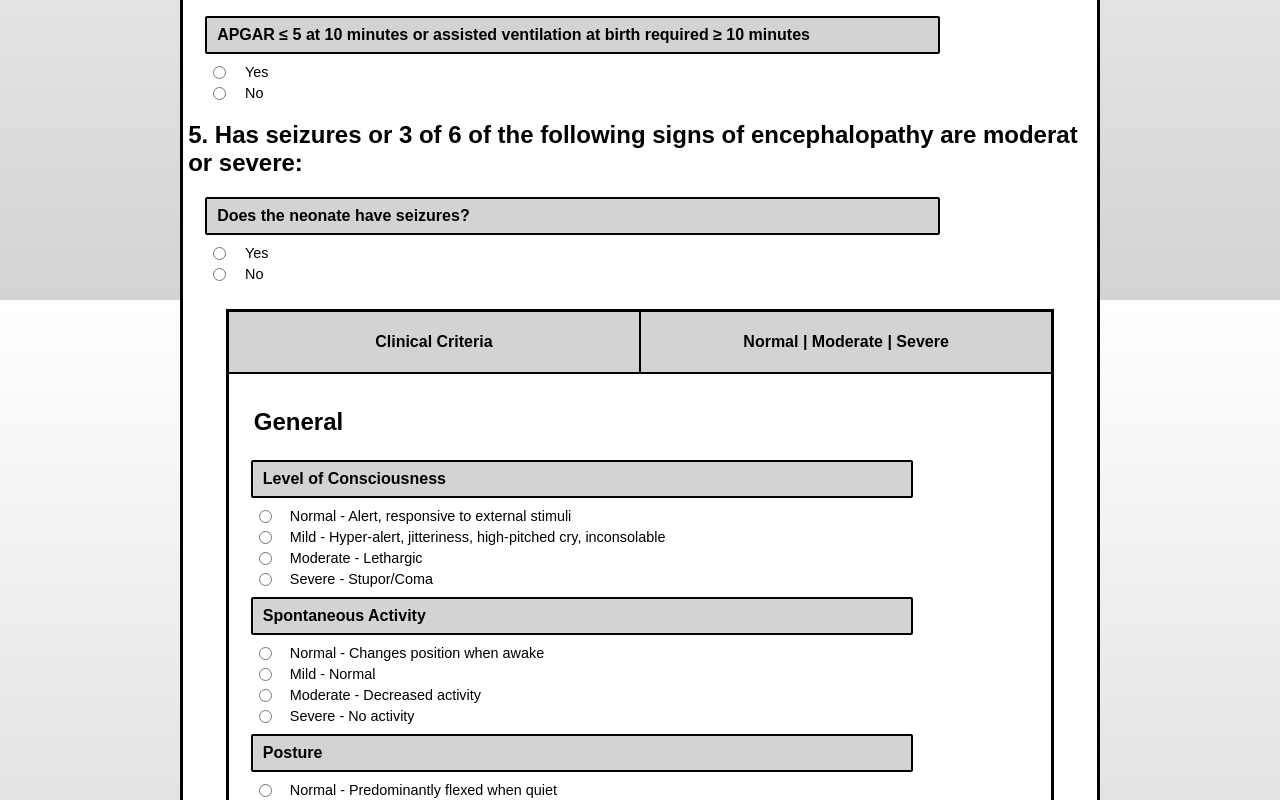
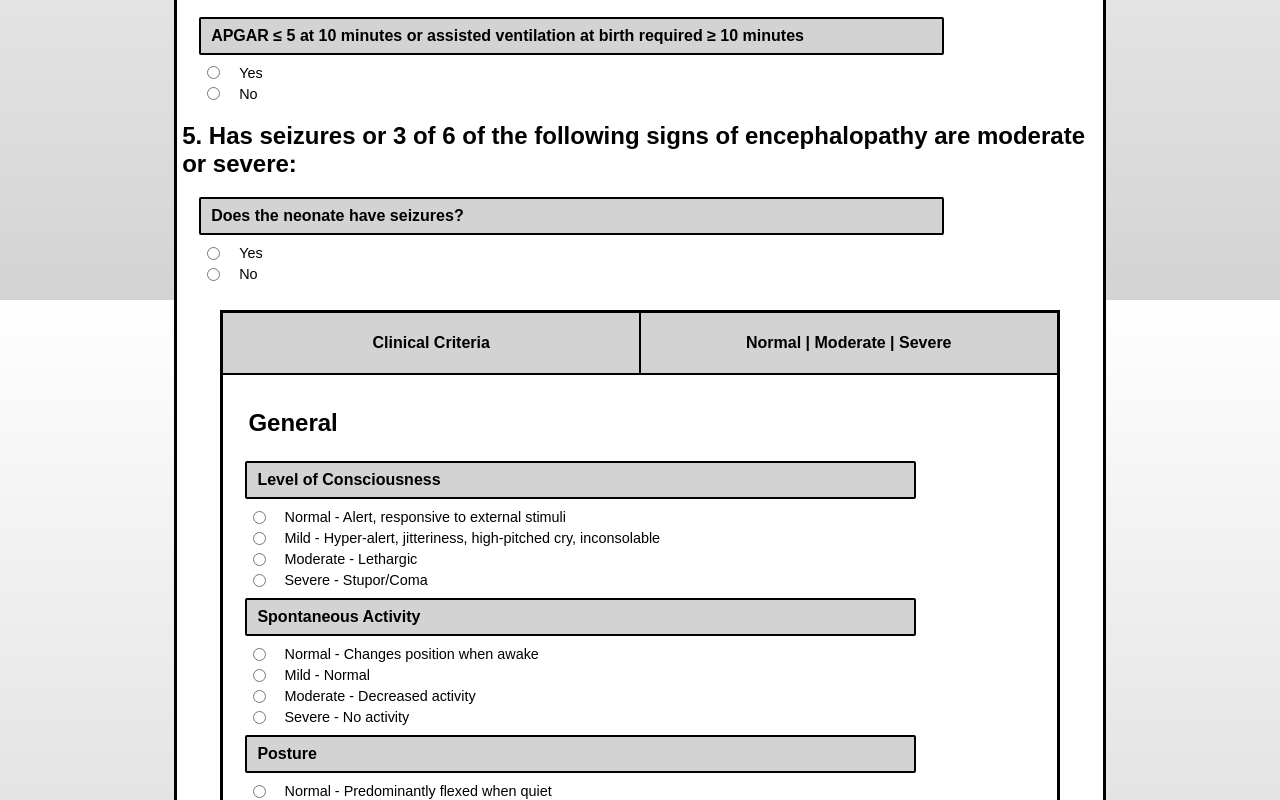
Before and after one commit to jasonavatarang/Neonatal-Navigators, a React (Vite) app in the folder frontend/: page / in a window 1280 px wide. Shown: the part 1300-2100 px from the top of the page. Built offline with nearby package versions, Linux system fonts and the light colour scheme; a web font is replaced by a local one.

Commit message:
Edited RightBranch for easy tests, refined cases

```diff
--- a/frontend/src/pages/RightBranch/RightBranch.jsx
+++ b/frontend/src/pages/RightBranch/RightBranch.jsx
@@ -341,7 +341,7 @@
                 <h4>AND</h4>
                 {renderRadioGroup("apgar_assisted_ventilation", "APGAR ≤ 5 at 10 minutes or assisted ventilation at birth required ≥ 10 minutes", ["Yes", "No"])}
 
-                <h2>5. Has seizures or 3 of 6 of the following signs of encephalopathy are moderat or severe:</h2>
+                <h2>5. Has seizures or 3 of 6 of the following signs of encephalopathy are moderate or severe:</h2>
 
                 {renderRadioGroup("has_seizures", "Does the neonate have seizures?", ["Yes", "No"])}
 
@@ -432,7 +432,7 @@
                 </div>
                 <button className='summary-button' onClick={calculateSummary}>Summarize Results</button>
                 {summary && (
-                    <div className="summary-section">
+                    <div className="summary-section" data-testid="summary">
                         <h1>Summary</h1>
                         <p dangerouslySetInnerHTML={{ __html: summary }} />
                     </div>
```
Also changed, not shown: 1 other file (tests, documents, lock files or other folders).
